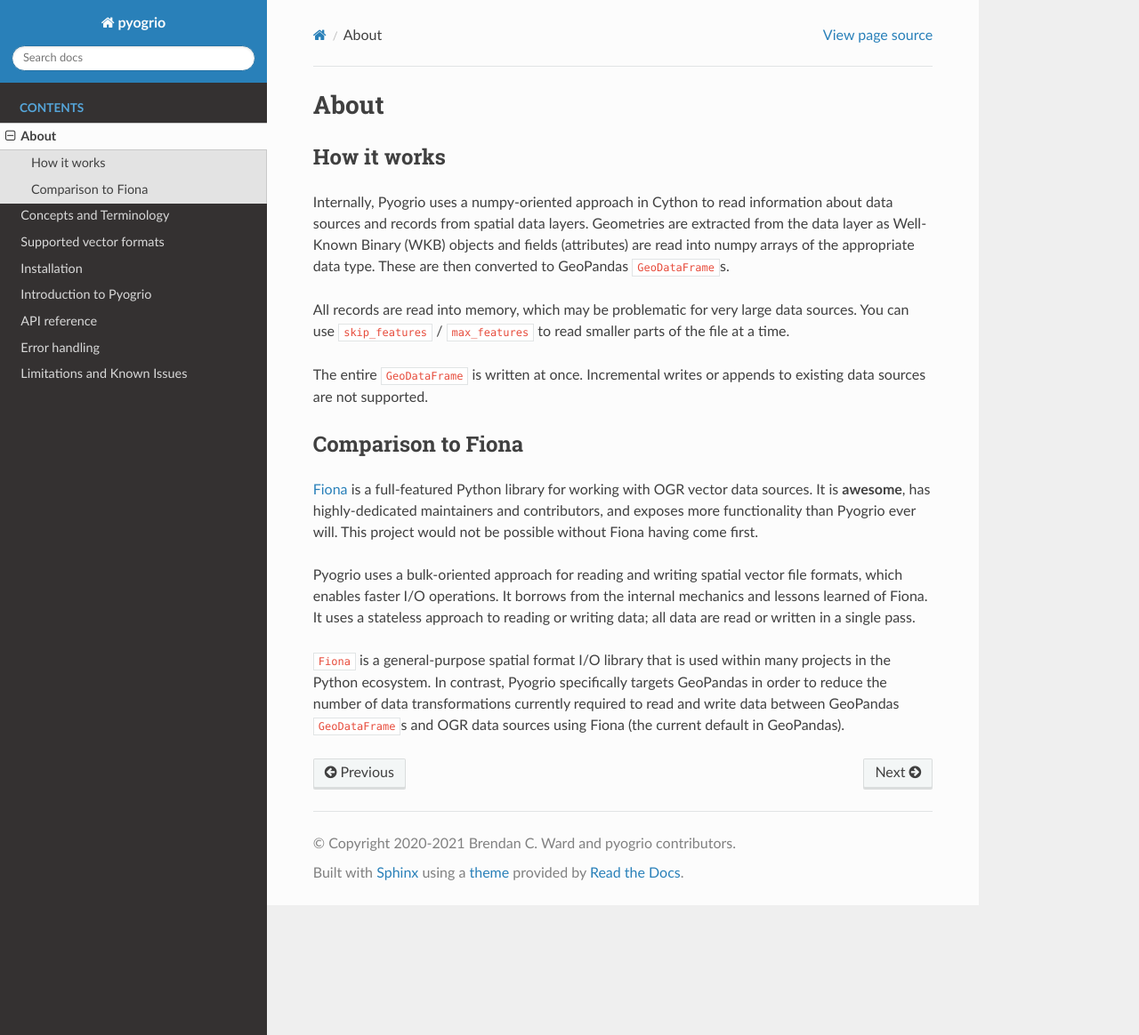
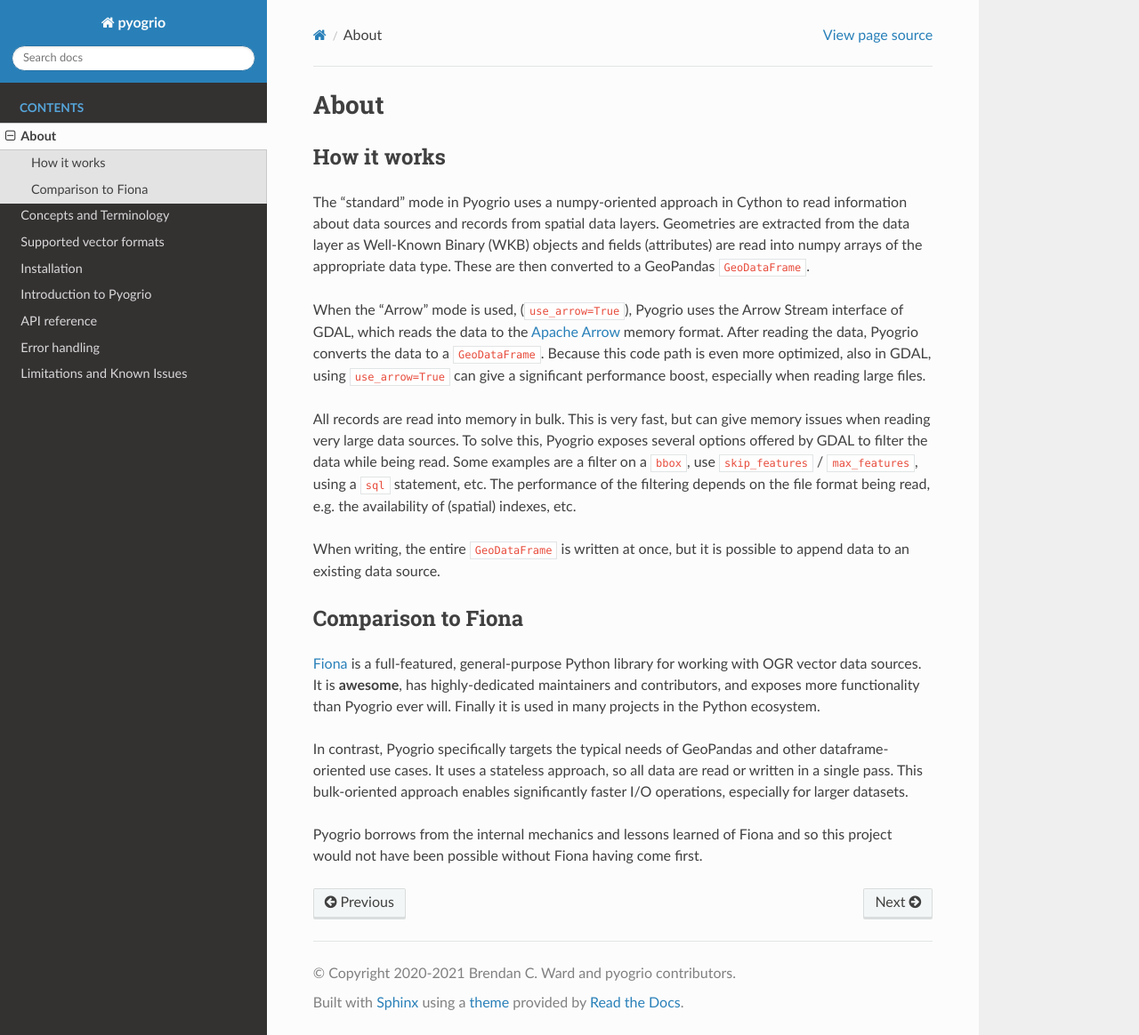
Before and after one commit to geopandas/pyogrio, a Sphinx documentation site: the page built from docs/source/about.md, in a window 1280 px wide and 1164 px high. Shown: the whole window at 89% size. Built offline with Sphinx 7.4.7 and the Read the Docs theme 3.1.0, drawn with Linux system fonts in a browser that asks for light colours; the version number could not be read and is left out.

Commit message:
DOC: update docs to reflect the availability of the use_arrow option (#606)

```diff
--- a/docs/source/about.md
+++ b/docs/source/about.md
@@ -2,34 +2,42 @@
 
 ## How it works
 
-Internally, Pyogrio uses a numpy-oriented approach in Cython to read
+The "standard" mode in Pyogrio uses a numpy-oriented approach in Cython to read
 information about data sources and records from spatial data layers. Geometries
 are extracted from the data layer as Well-Known Binary (WKB) objects and fields
 (attributes) are read into numpy arrays of the appropriate data type. These are
-then converted to GeoPandas `GeoDataFrame`s.
+then converted to a GeoPandas `GeoDataFrame`.
 
-All records are read into memory, which may be problematic for very large data
-sources. You can use `skip_features` / `max_features` to read smaller parts of
-the file at a time.
+When the "Arrow" mode is used, (`use_arrow=True`), Pyogrio uses the Arrow Stream
+interface of GDAL, which reads the data to the
+[Apache Arrow](https://arrow.apache.org/) memory format. After reading the data,
+Pyogrio converts the data to a `GeoDataFrame`. Because this code path is even
+more optimized, also in GDAL, using `use_arrow=True` can give a significant
+performance boost, especially when reading large files.
 
-The entire `GeoDataFrame` is written at once. Incremental writes or appends to
-existing data sources are not supported.
+All records are read into memory in bulk. This is very fast, but can give memory
+issues when reading very large data sources. To solve this, Pyogrio exposes
+several options offered by GDAL to filter the data while being read.
+Some examples are a filter on a `bbox`, use `skip_features` / `max_features`,
+using a `sql` statement, etc. The performance of the filtering depends on the
+file format being read, e.g. the availability of (spatial) indexes, etc.
+
+When writing, the entire `GeoDataFrame` is written at once, but it is possible
+to append data to an existing data source.
 
 ## Comparison to Fiona
 
-[Fiona](https://github.com/Toblerity/Fiona) is a full-featured Python library
-for working with OGR vector data sources. It is **awesome**, has highly-dedicated
-maintainers and contributors, and exposes more functionality than Pyogrio ever will.
-This project would not be possible without Fiona having come first.
+[Fiona](https://github.com/Toblerity/Fiona) is a full-featured, general-purpose
+Python library for working with OGR vector data sources. It is **awesome**, has
+highly-dedicated maintainers and contributors, and exposes more functionality
+than Pyogrio ever will. Finally it is used in many projects in the Python
+ecosystem.
 
-Pyogrio uses a bulk-oriented approach for reading and writing
-spatial vector file formats, which enables faster I/O operations. It borrows
-from the internal mechanics and lessons learned of Fiona. It uses a stateless
-approach to reading or writing data; all data are read or written in a single
-pass.
+In contrast, Pyogrio specifically targets the typical needs of GeoPandas and
+other dataframe-oriented use cases. It uses a stateless approach, so all data
+are read or written in a single pass. This bulk-oriented approach enables
+significantly faster I/O operations, especially for larger datasets.
 
-`Fiona` is a general-purpose spatial format I/O library that is used within many
-projects in the Python ecosystem. In contrast, Pyogrio specifically targets
-GeoPandas in order to reduce the number of data transformations currently
-required to read and write data between GeoPandas `GeoDataFrame`s and OGR data
-sources using Fiona (the current default in GeoPandas).
+Pyogrio borrows from the internal mechanics and lessons
+learned of Fiona and so this project would not have been possible without Fiona
+having come first.
```
Also changed, not shown: README.md (+1 -1 lines), docs/source/index.md (+1 -1 lines).
